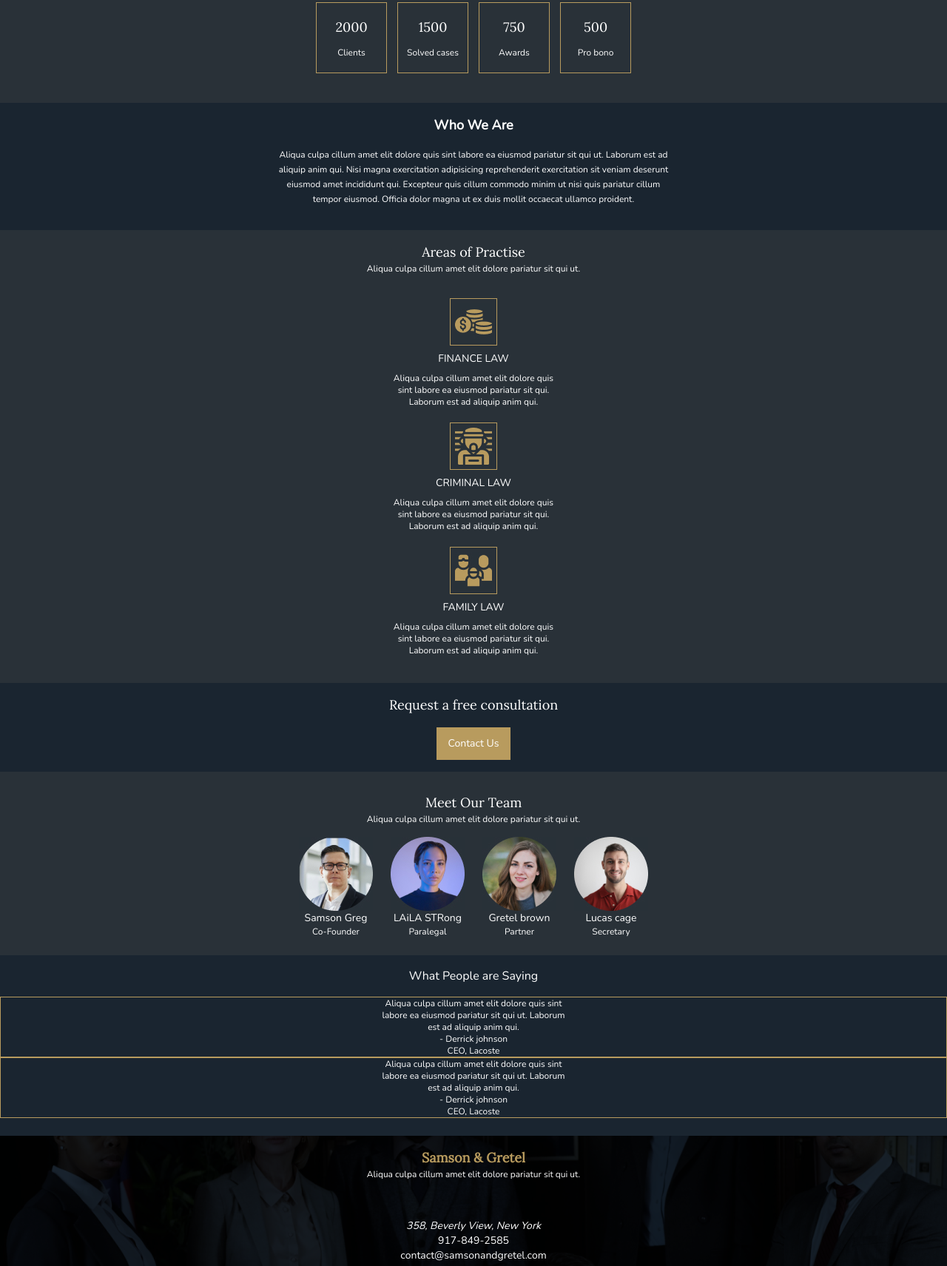
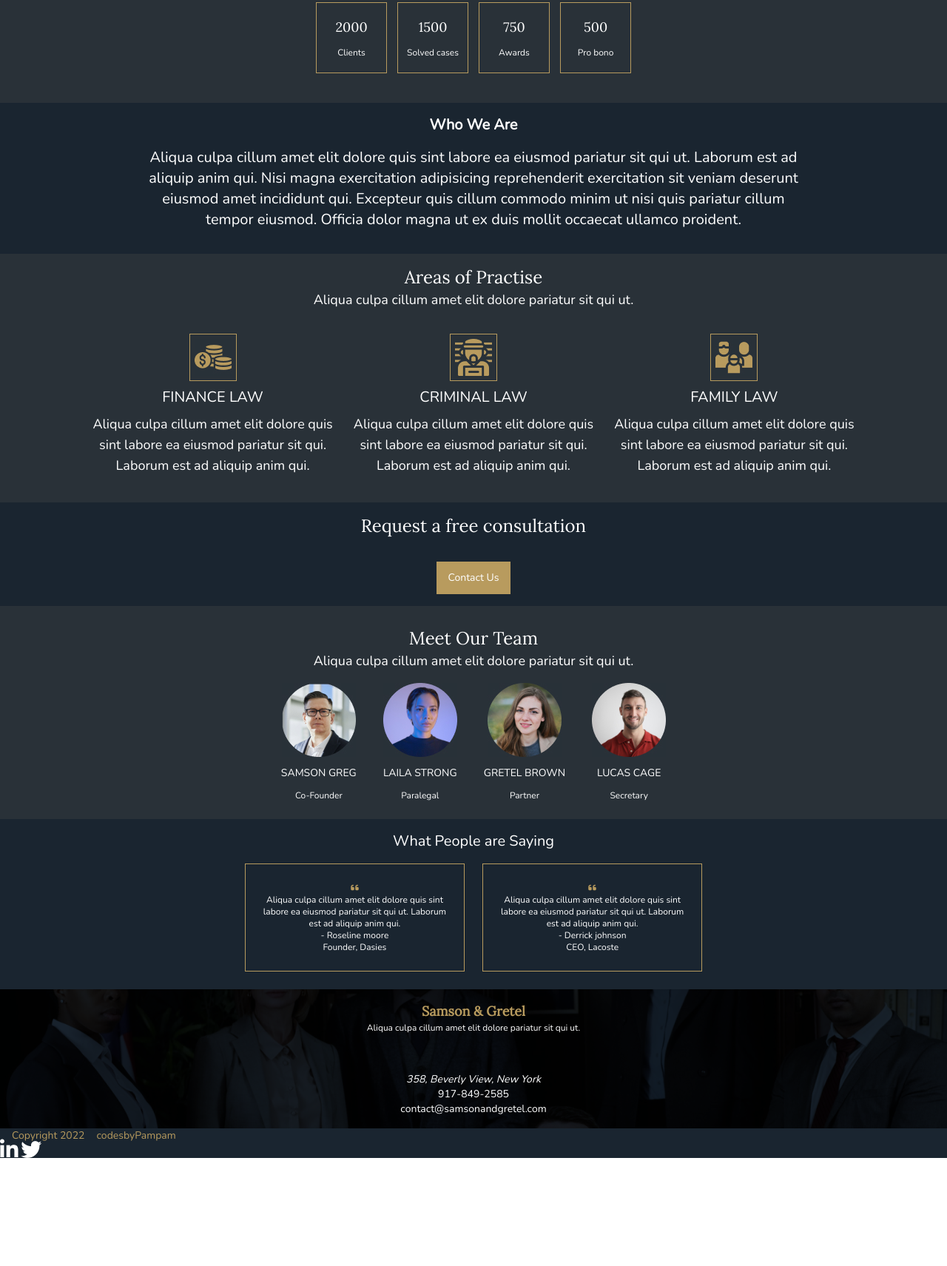
Before and after one commit to onifadjosh/first-tailwind-project, a website: page index.html in a window 1280 px wide. Shown: the part 437-2148 px from the top of the page at 74% size. After the commit the page ends 2005 px from the top, so only its background shows below. Drawn offline with nearby package versions, Linux system fonts and the light colour scheme.

Commit message:
i had to make corrections to the javascript in section7

```diff
--- a/index.html
+++ b/index.html
@@ -55,7 +55,7 @@
 
         <!-- the same as the secondary button at nav -->
         <div class="flex justify-center pb-4">
-          <a href="#" class="text-center text-sm px-4 py-3 font-display font-thin bg-primcol text-white hover:text-primcol hover:bg-transparent hover:border hover:border-solid hover:border-primcol  xl:text-xl">Contact Us</a>
+          <a href="#" class="text-center text-sm px-4 py-3 font-display font-thin bg-primcol text-white hover:text-primcol hover:bg-transparent hover:border hover:border-solid hover:border-primcol  xl:text-3xl xl:py-4 xl:mt-6">Contact Us</a>
         </div>
       </div>
     </div>
@@ -63,58 +63,58 @@
 
 
   <!-- section 2 of the website -->
-  <section class="bg-grayish-blue ">
+  <section class="bg-grayish-blue xl:h-40 xl:flex xl:justify-center xl:items-center">
 
     <!-- container/wrapper for the section  -->
-    <div class="flex justify-center items-center flex-wrap py-10 px-8  text-white  gap-3.5">
+    <div class="flex justify-center items-center flex-wrap py-10 px-8  text-white  gap-3.5 xl:gap-5">
 
       <!-- boxes in the section with the primary colour borders -->
 
-        <div class="border border-solid border-primcol flex justify-center w-24 h-24 flex-col items-center text-center">
-          <p class="text-lg pb-3" >
+        <div class="border border-solid border-primcol flex justify-center w-24 h-24 xl:w-64 xl:h-64 flex-col items-center text-center">
+          <p class="text-lg pb-3 xl:text-4xl xl:pb-5" >
             2000
           </p>
 
-          <p class="text-xs font-extralight font-display">Clients</p>
+          <p class="text-xs font-extralight font-display xl:text-xl">Clients</p>
         </div >
 
-        <div class="border border-solid border-primcol flex justify-center w-24 h-24 flex-col items-center text-center">
-          <p class="text-lg pb-3">
+        <div class="border border-solid border-primcol flex justify-center w-24 h-24 xl:w-64 xl:h-64 flex-col items-center text-center">
+          <p class="text-lg pb-3 xl:text-4xl xl:pb-5">
             1500
           </p>
 
-          <p class="text-xs font-thin font-display">Solved cases</p>
+          <p class="text-xs font-thin font-display xl:text-xl">Solved cases</p>
         </div>
 
 
 
-        <div class="border border-solid border-primcol flex justify-center w-24 h-24 flex-col items-center text-center">
-          <p class="text-lg pb-3">
+        <div class="border border-solid border-primcol flex justify-center w-24 h-24 xl:w-64 xl:h-64 flex-col items-center text-center">
+          <p class="text-lg pb-3 xl:text-4xl xl:pb-5">
             750
           </p>
 
-          <p class="text-xs font-thin font-display">Awards</p>
+          <p class="text-xs font-thin font-display xl:text-xl">Awards</p>
         </div>
 
-        <div class="border border-solid border-primcol flex justify-center w-24 h-24 flex-col items-center text-center">
-          <p class="text-lg pb-3">
+        <div class="border border-solid border-primcol flex justify-center w-24 h-24 xl:w-64 xl:h-64 flex-col items-center text-center">
+          <p class="text-lg pb-3 xl:text-4xl xl:pb-5">
             500
           </p>
 
-          <p class="text-xs font-thin font-display">Pro bono</p>
+          <p class="text-xs font-thin font-display xl:text-xl">Pro bono</p>
         </div>
 
     </div>
   </section>
 
   <!--section3 of the website-->
-  <section class="bg-dark-blue flex flex-col justify-center items-center  text-white font-display text-center">
-    <div class="flex flex-col justify-center items-center p-4">
-      <h1 class="text-lg font-semibold">
+  <section class="bg-dark-blue flex flex-col justify-center items-center  text-white font-display text-center xl:h-40">
+    <div class="flex flex-col justify-center items-center p-4 xl:p-6">
+      <h1 class="text-lg font-semibold xl:text-3xl md:text-xl">
         Who We Are
       </h1>
 
-      <p class="text-xs py-4  font-light leading-5">
+      <p class="text-xs py-4  font-light leading-5 xl:text-3xl md:text-xl xl:leading-10">
         Aliqua culpa cillum amet elit dolore quis sint labore ea eiusmod pariatur sit qui ut. Laborum est ad<br>
         aliquip anim qui. Nisi magna exercitation adipisicing reprehenderit exercitation sit veniam deserunt<br>
         eiusmod amet incididunt qui. Excepteur quis cillum commodo minim ut nisi quis pariatur cillum<br>
@@ -125,17 +125,17 @@
 
 
   <!--section4 of the website-->
-  <section class="bg-grayish-blue  text-white  flex flex-col justify-center items-center">
+  <section class="bg-grayish-blue  text-white  flex flex-col justify-center items-center xl:h-40">
 
     <!-- section heading -->
     <div class="flex flex-col justify-center items-center p-4">
-      <h1 class="text-lg font-thin">Areas of Practise</h1>
+      <h1 class="text-lg font-thin xl:text-4xl md:text-2xl">Areas of Practise</h1>
 
-      <p class="font-display text-xs text-center">Aliqua culpa cillum amet elit dolore pariatur sit qui ut.</p>
+      <p class="font-display text-xs text-center xl:text-2xl md:text-lg">Aliqua culpa cillum amet elit dolore pariatur sit qui ut.</p>
     </div>
 
     <!-- section content wrapper -->
-    <div class="flex flex-col justify-center items-center text-center p-4">
+    <div class="flex flex-col justify-center items-center text-center p-4 md:flex-row md: gap-7">
 
       <!-- first section content -->
       <div class="flex flex-col font-display justify-center items-center">
@@ -144,8 +144,8 @@
           <img src="dist\images\dollar.jpg" alt="">
         </div>
 
-        <h2 class="text-sm py-2">FINANCE LAW</h2>
-        <p class=" text-xs pb-5">Aliqua culpa cillum amet elit dolore quis <br>
+        <h2 class="text-sm py-2 xl:text-2xl md:text-xl">FINANCE LAW</h2>
+        <p class=" text-xs pb-5 xl:text-xl md:text-lg">Aliqua culpa cillum amet elit dolore quis <br>
           sint labore ea eiusmod pariatur sit qui.  <br>
           Laborum est ad aliquip anim qui.
         </p>
@@ -158,8 +158,8 @@
           <img src="dist\images\mugshot.jpg" alt="">
         </div>
 
-        <h2 class="text-sm py-2">CRIMINAL LAW</h2>
-        <p class="  text-xs pb-5">Aliqua culpa cillum amet elit dolore quis <br>
+        <h2 class="text-sm py-2 xl:text-2xl md:text-xl">CRIMINAL LAW</h2>
+        <p class="  text-xs pb-5 xl:text-xl md:text-lg">Aliqua culpa cillum amet elit dolore quis <br>
           sint labore ea eiusmod pariatur sit qui.  <br>
           Laborum est ad aliquip anim qui.
         </p>
@@ -174,8 +174,8 @@
         </div>
 
 
-        <h2 class="text-sm py-2">FAMILY LAW</h2>
-        <p class="text-xs pb-5">Aliqua culpa cillum amet elit dolore quis <br>
+        <h2 class="text-sm py-2 xl:text-2xl md:text-xl">FAMILY LAW</h2>
+        <p class="text-xs pb-5 xl:text-xl md:text-lg">Aliqua culpa cillum amet elit dolore quis <br>
           sint labore ea eiusmod pariatur sit qui.  <br>
           Laborum est ad aliquip anim qui.
         </p>
@@ -187,13 +187,13 @@
 
 
   <!-- section 5 of the website -->
-  <section class="bg-dark-blue text-white">
+  <section class="bg-dark-blue text-white xl:h-20">
 
     <!-- section 5 content wrapper -->
-    <div>
-      <h1 class="text-center pt-4 text-lg">Request a free consultation</h1>
+    <div class="flex flex-col justify-center items-center h-full">
+      <h1 class="text-center py-4 text-lg  xl:text-4xl md:text-2xl">Request a free consultation</h1>
       <div class="flex justify-center py-4">
-        <a href="#" class="text-center text-sm px-4 py-3 font-display font-thin bg-primcol text-white hover:text-primcol hover:bg-transparent hover:border hover:border-solid hover:border-primcol ">Contact Us</a>
+        <a href="#" class="text-center text-sm px-4 py-3 font-display font-thin bg-primcol text-white hover:text-primcol hover:bg-transparent hover:border hover:border-solid hover:border-primcol xl:text-3xl xl:py-4 xl:mt-6 ">Contact Us</a>
       </div>
     </div>
   </section>
@@ -205,37 +205,37 @@
 
     <!-- section 6 header wrapper -->
     <div class="py-3 pb-4" >
-      <h1 class="text-center pt-4 text-lg">Meet Our Team</h1>
-      <p class="font-display text-xs">Aliqua culpa cillum amet elit dolore pariatur sit qui ut.</p>
+      <h1 class="text-center pt-4 text-lg xl:text-4xl md:text-2xl">Meet Our Team</h1>
+      <p class="font-display text-xs xl:text-xl md:text-lg">Aliqua culpa cillum amet elit dolore pariatur sit qui ut.</p>
     </div>
 
 
     <!-- attorneys information in the section 6 -->
-    <div class="font-display flex justify-center items-center gap-6 pb-6 flex-wrap">
+    <div class="font-display flex justify-center items-center gap-6 pb-6 flex-wrap md:gap-9">
 
       <!-- each attorney's information container  -->
-      <div>
+      <div class="flex flex-col items-center gap-3">
         <img src="dist\images\co-founder.jpg" alt="" srcset="">
-        <p class="text-sm">Samson Greg</p>
-        <p class="text-xs">Co-Founder</p>
+        <p class="text-sm xl:text-xl ">SAMSON GREG</p>
+        <p class="text-xs xl:text-lg ">Co-Founder</p>
       </div >
 
-      <div>
+      <div class="flex flex-col items-center gap-3">
         <img src="dist\images\paralegal.jpg" alt="" srcset="">
-        <p class="text-sm">LAiLA STRong</p>
-        <p class="text-xs">Paralegal</p>
+        <p class="text-sm xl:text-xl ">LAILA STRONG</p>
+        <p class="text-xs xl:text-lg ">Paralegal</p>
       </div>
 
-      <div>
+      <div class="flex flex-col items-center gap-3">
         <img src="dist\images\partner.jpg" alt="" srcset="">
-        <p class="text-sm">Gretel brown</p>
-        <p class="text-xs">Partner</p>
+        <p class="text-sm xl:text-xl ">GRETEL BROWN</p>
+        <p class="text-xs xl:text-lg ">Partner</p>
       </div>
 
-      <div>
+      <div class="flex flex-col items-center gap-3">
         <img src="dist\images\secretary.jpg" alt="" srcset="">
-        <p class="text-sm">Lucas cage</p>
-        <p class="text-xs">Secretary</p>
+        <p class="text-sm xl:text-xl ">LUCAS CAGE</p>
+        <p class="text-xs xl:text-lg ">Secretary</p>
       </div>
 
     </div>
@@ -246,13 +246,14 @@
   <!-- section 7 of the website -->
   <section class="bg-cyan-blue font-display text-white">
 
-    <h1 class="text-center  py-4">What People are Saying</h1>
+    <h1 class="text-center  py-4 xl:text-2xl md:text-xl">What People are Saying</h1>
 
-    <div class="slideshow-container text-xs">
+    <div class="slideshow-container flex flex-wrap justify-center items-center text-xs">
 
-      <div class="mySlides fade">
+      <div class="mySlides gap-6 flex-wrap justify-center items-center  fade  ">
 
-        <div class="text-center border border-solid border-primcol">
+        <div class="text-center border border-solid p-6 border-primcol">
+          <i class="fa-solid fa-quote-left text-primcol"></i>
           <p>
               Aliqua culpa cillum amet elit dolore quis sint <br>
              labore ea eiusmod pariatur sit qui ut. Laborum <br>
@@ -262,7 +263,34 @@
           <p>CEO, Lacoste</p>
         </div>
 
-        <div class="text-center border border-solid border-primcol">
+        <div class="text-center border border-solid p-6 border-primcol">
+          <i class="fa-solid fa-quote-left text-primcol"></i>
+          <p>
+              Aliqua culpa cillum amet elit dolore quis sint <br>
+               labore ea eiusmod pariatur sit qui ut. Laborum <br>
+              est ad aliquip anim qui.
+          </p>
+          <h1>- Roseline moore</h1>
+          <p>Founder, Dasies</p>
+        </div>
+      </div>
+
+      <div class="mySlides gap-6 flex-wrap justify-center items-center fade">
+
+
+        <div class="text-center border border-solid p-6 border-primcol">
+          <i class="fa-solid fa-quote-left text-primcol"></i>
+          <p>
+              Aliqua culpa cillum amet elit dolore quis sint <br>
+             labore ea eiusmod pariatur sit qui ut. Laborum <br>
+            est ad aliquip anim qui.
+          </p>
+          <h1>- Roseline moore</h1>
+          <p>Founder, Dasies</p>
+        </div>
+
+        <div class="text-center border border-solid p-6  border-primcol">
+          <i class="fa-solid fa-quote-left text-primcol"></i>
           <p>
               Aliqua culpa cillum amet elit dolore quis sint <br>
                labore ea eiusmod pariatur sit qui ut. Laborum <br>
@@ -273,43 +301,21 @@
         </div>
       </div>
 
-      <div class="mySlides fade">
+      <div class="mySlides gap-6 flex-wrap justify-center items-center  fade">
 
-
-        <div class="text-center border border-solid border-primcol">
+        <div class="text-center border border-solid p-6 border-primcol">
+          <i class="fa-solid fa-quote-left text-primcol"></i>
           <p>
               Aliqua culpa cillum amet elit dolore quis sint <br>
              labore ea eiusmod pariatur sit qui ut. Laborum <br>
             est ad aliquip anim qui.
           </p>
-          <h1>- Derrick johnson</h1>
-          <p>CEO, Lacoste</p>
+          <h1>- Roseline moore</h1>
+          <p>Founder, Dasies</p>
         </div>
 
-        <div class="text-center border border-solid border-primcol">
-          <p>
-              Aliqua culpa cillum amet elit dolore quis sint <br>
-               labore ea eiusmod pariatur sit qui ut. Laborum <br>
-              est ad aliquip anim qui.
-          </p>
-          <h1>- Derrick johnson</h1>
-          <p>CEO, Lacoste</p>
-        </div>
-      </div>
-
-      <div class="mySlides fade">
-
-        <div class="text-center border border-solid border-primcol">
-          <p>
-              Aliqua culpa cillum amet elit dolore quis sint <br>
-             labore ea eiusmod pariatur sit qui ut. Laborum <br>
-            est ad aliquip anim qui.
-          </p>
-          <h1>- Derrick johnson</h1>
-          <p>CEO, Lacoste</p>
-        </div>
-
-        <div class="text-center border border-solid border-primcol">
+        <div class="text-center border border-solid p-6 border-primcol">
+          <i class="fa-solid fa-quote-left text-primcol"></i>
           <p>
               Aliqua culpa cillum amet elit dolore quis sint <br>
                labore ea eiusmod pariatur sit qui ut. Laborum <br>
--- a/src/scripts.js
+++ b/src/scripts.js
@@ -30,7 +30,7 @@
   for (i = 0; i < dots.length; i++) {
     dots[i].className = dots[i].className.replace(" active", "");
   }
-  slides[slideIndex-1].style.display = "block";
+  slides[slideIndex-1].style.display = "flex";
   dots[slideIndex-1].className += " active";
   setTimeout(showSlides, 5000); // Change slide every 5 seconds
 }
--- a/tailwind.config.js
+++ b/tailwind.config.js
@@ -32,6 +32,8 @@
       height: {
         '1/2-screen': '50vh',
         '70': '70vh',
+        '40': '40vh',
+        '20': '20vh',
       },
 
       backgroundImage: {
```
Also changed, not shown: dist/output.css.
